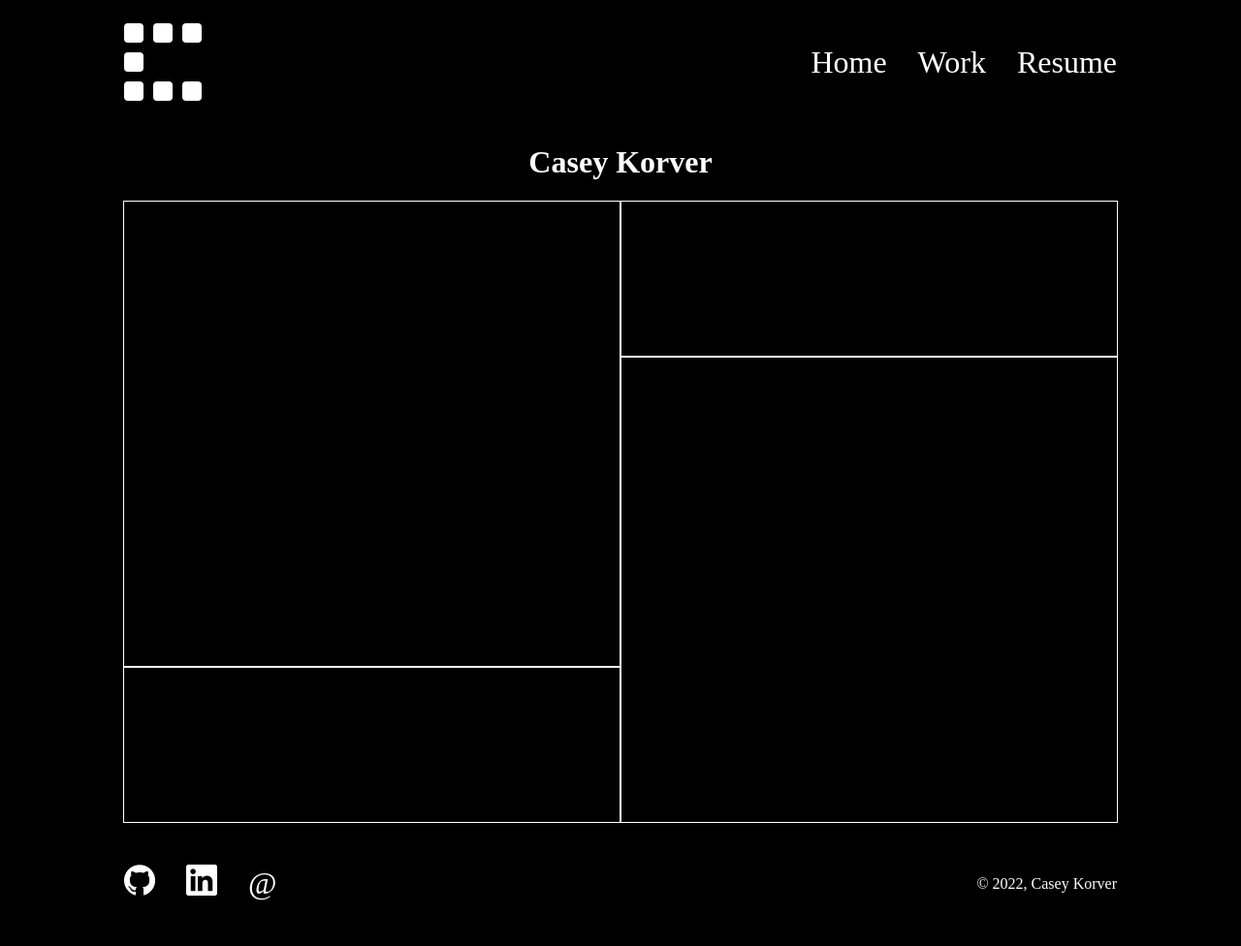
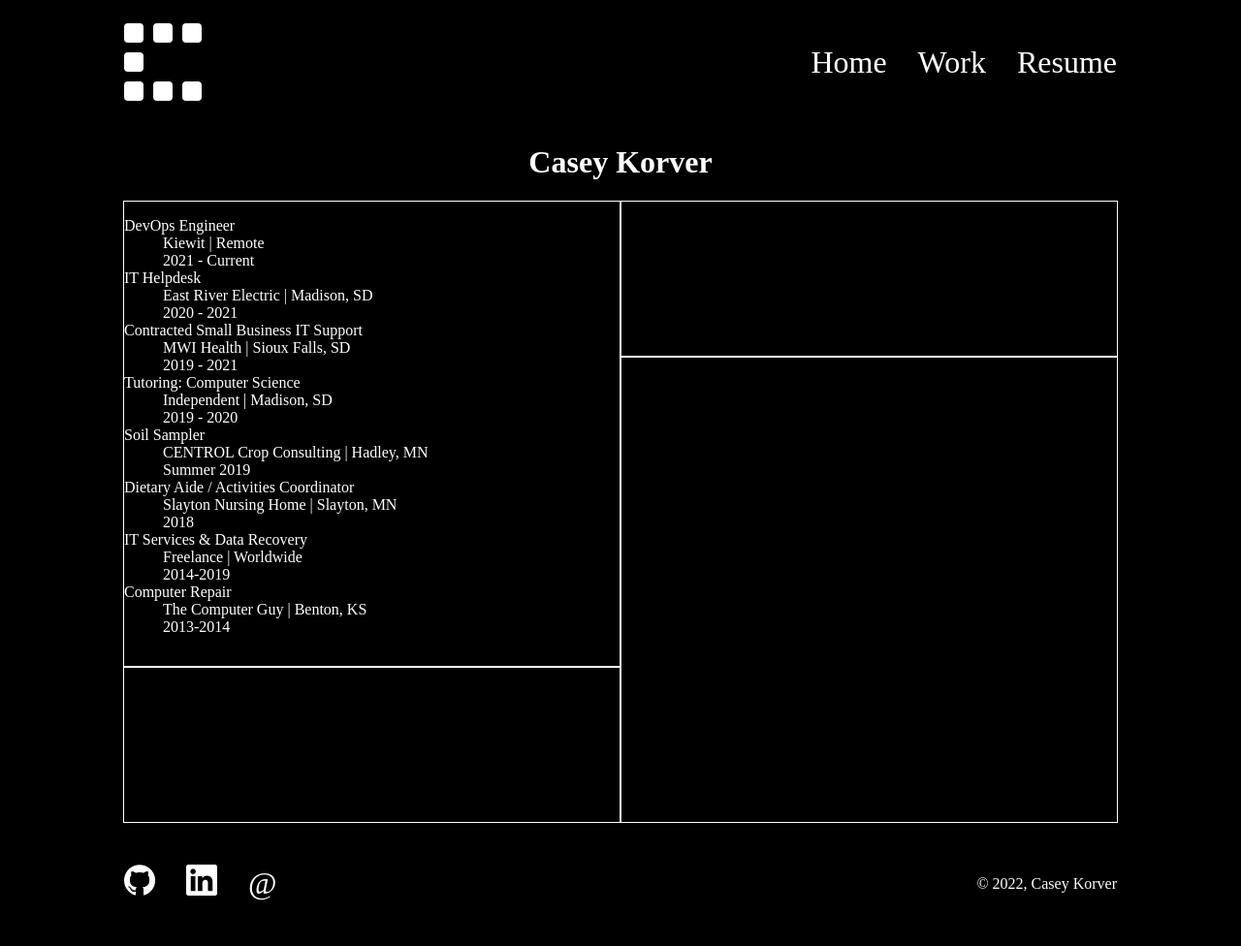
Before and after one commit to Casey-Kiewit/korver.dev, a website: page src/resume.html in a window 1280 px wide. Shown: the whole page at 97% size. Drawn offline with Linux system fonts and the light colour scheme.

Commit message:
Add information from old resume for job section

```diff
--- a/src/resume.html
+++ b/src/resume.html
@@ -19,12 +19,46 @@
     </header>
     <main>
         <h1>Casey Korver</h1>
-        <div id="grid">
-            <section id="jobs"></section>
+        <article id="grid">
+            <section id="jobs">
+                <dl>
+                    <dt>DevOps Engineer</dt>
+                    <dd>Kiewit | Remote</dd>
+                    <dd>2021 - Current</dd>
+
+                    <dt>IT Helpdesk</dt>
+                    <dd>East River Electric | Madison, SD</dd>
+                    <dd>2020 - 2021</dd>
+
+                    <dt>Contracted Small Business IT Support</dt>
+                    <dd>MWI Health | Sioux Falls, SD</dd>
+                    <dd>2019 - 2021</dd>
+
+                    <dt>Tutoring: Computer Science</dt>
+                    <dd>Independent | Madison, SD</dd>
+                    <dd>2019 - 2020</dd>
+
+                    <dt>Soil Sampler</dt>
+                    <dd>CENTROL Crop Consulting | Hadley, MN</dd>
+                    <dd>Summer 2019</dd>
+
+                    <dt>Dietary Aide / Activities Coordinator</dt>
+                    <dd>Slayton Nursing Home | Slayton, MN</dd>
+                    <dd>2018</dd>
+
+                    <dt>IT Services & Data Recovery</dt>
+                    <dd>Freelance | Worldwide</dd>
+                    <dd>2014-2019</dd>
+
+                    <dt>Computer Repair</dt>
+                    <dd>The Computer Guy | Benton, KS</dd>
+                    <dd>2013-2014</dd>
+                </dl>
+            </section>
             <section id="education"></section>
             <section id="contact"></section>
             <section id="skills"></section>
-        </div>
+        </article>
     </main>
     <footer>
          <nav>
```
